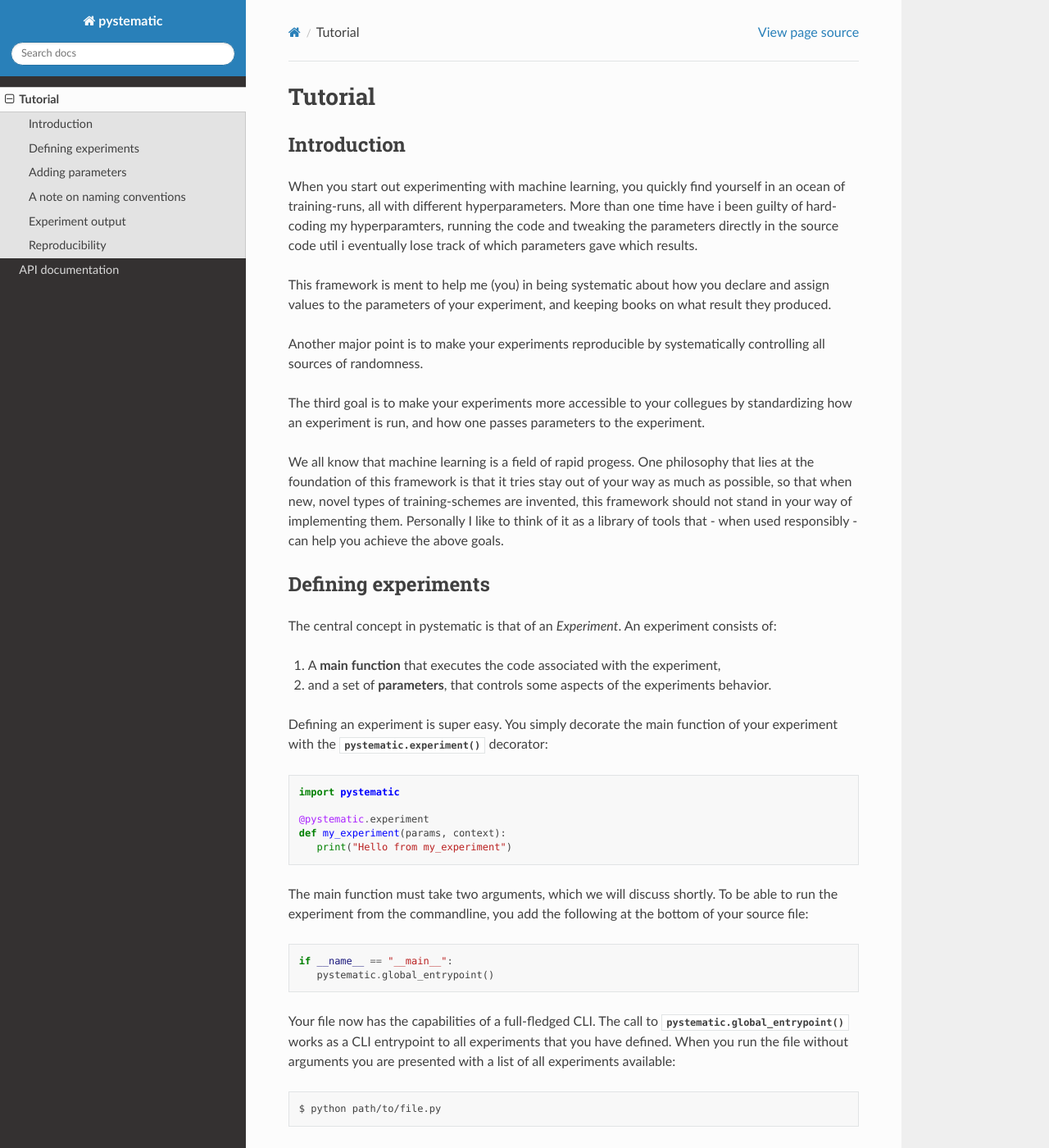
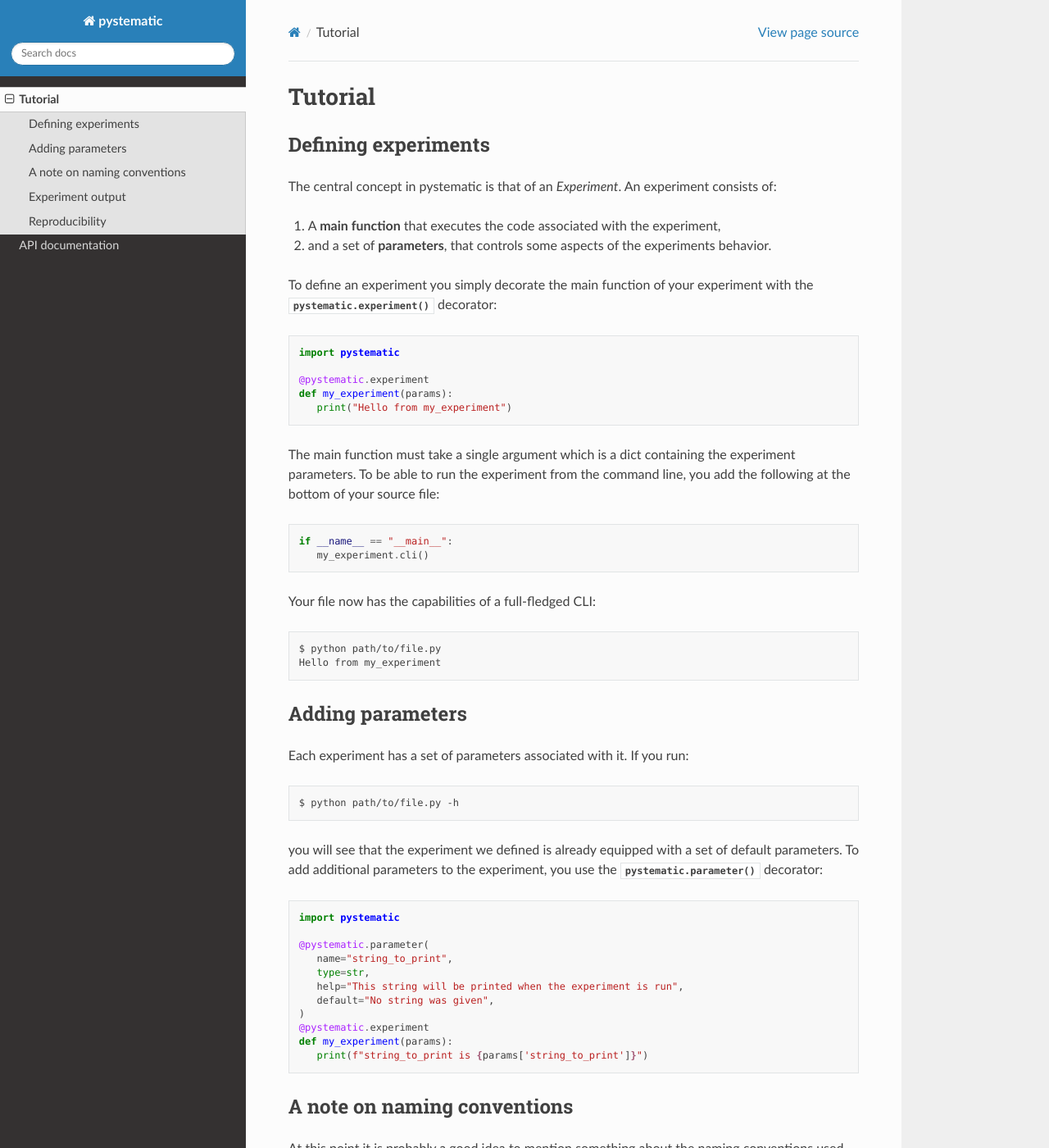
Before and after one commit to evalldor/pystematic, a Sphinx documentation site: the page built from docs/source/tutorial.rst, in a window 1280 px wide and 1400 px high. Shown: the whole window at 82% size. Built offline with Sphinx 7.4.7 and the Read the Docs theme 2.0.0, drawn with Linux system fonts in a browser that asks for light colours; some of the changed text lies outside the part shown.

```diff
--- a/docs/source/tutorial.rst
+++ b/docs/source/tutorial.rst
@@ -1,32 +1,32 @@
 Tutorial
 ========
 
-Introduction
-------------
+.. Introduction
+.. ------------
 
-When you start out experimenting with machine learning, you quickly find
-yourself in an ocean of training-runs, all with different hyperparameters. More
-than one time have i been guilty of hard-coding my hyperparamters, running the
-code and tweaking the parameters directly in the source code util i eventually
-lose track of which parameters gave which results.
+.. When you start out experimenting with machine learning, you quickly find
+.. yourself in an ocean of training-runs, all with different hyperparameters. More
+.. than one time have i been guilty of hard-coding my hyperparamters, running the
+.. code and tweaking the parameters directly in the source code util i eventually
+.. lose track of which parameters gave which results.
 
-This framework is ment to help me (you) in being systematic about how you declare and
-assign values to the parameters of your experiment, and keeping books on what
-result they produced.
+.. This framework is ment to help me (you) in being systematic about how you declare and
+.. assign values to the parameters of your experiment, and keeping books on what
+.. result they produced.
 
-Another major point is to make your experiments reproducible by systematically
-controlling all sources of randomness.
+.. Another major point is to make your experiments reproducible by systematically
+.. controlling all sources of randomness.
 
-The third goal is to make your experiments more accessible to your collegues by
-standardizing how an experiment is run, and how one passes parameters to the
-experiment.
+.. The third goal is to make your experiments more accessible to your collegues by
+.. standardizing how an experiment is run, and how one passes parameters to the
+.. experiment.
 
-We all know that machine learning is a field of rapid progess. One philosophy
-that lies at the foundation of this framework is that it tries stay out of your
-way as much as possible, so that when new, novel types of training-schemes are
-invented, this framework should not stand in your way of implementing them.
-Personally I like to think of it as a library of tools that - when used
-responsibly - can help you achieve the above goals.
+.. We all know that machine learning is a field of rapid progess. One philosophy
+.. that lies at the foundation of this framework is that it tries stay out of your
+.. way as much as possible, so that when new, novel types of training-schemes are
+.. invented, this framework should not stand in your way of implementing them.
+.. Personally I like to think of it as a library of tools that - when used
+.. responsibly - can help you achieve the above goals.
 
 
 Defining experiments
@@ -40,43 +40,33 @@
 #. and a set of **parameters**, that controls some aspects of the experiments
    behavior.
 
-Defining an experiment is super easy. You simply decorate the main function of
+To define an experiment you simply decorate the main function of
 your experiment with the :func:`pystematic.experiment` decorator:
 
-.. code-block::
+.. code-block:: python
 
    import pystematic
 
    @pystematic.experiment
-   def my_experiment(params, context):
+   def my_experiment(params):
       print("Hello from my_experiment")
 
-The main function must take two arguments, which we will discuss shortly. To be
-able to run the experiment from the commandline, you add the following at the
-bottom of your source file:
+The main function must take a single argument which is a dict containing the
+experiment parameters. To be able to run the experiment from the command line,
+you add the following at the bottom of your source file:
 
-.. code-block::
+.. code-block:: python
 
    if __name__ == "__main__":
-      pystematic.global_entrypoint()
+      my_experiment.cli()
 
 
-Your file now has the capabilities of a full-fledged CLI. The call to
-:func:`pystematic.global_entrypoint()` works as a CLI entrypoint to all
-experiments that you have defined. When you run the file without arguments you
-are presented with a list of all experiments available:
+Your file now has the capabilities of a full-fledged CLI:
+
 
 .. code-block:: bash
 
    $ python path/to/file.py
-
-
-
-To run a specific experiment, simply append its name to the commandline:
-
-.. code-block:: bash
-
-   $ python path/to/file.py my-experiment
    Hello from my_experiment
 
 
@@ -87,13 +77,13 @@
 
 .. code-block:: bash
 
-   $ python path/to/file.py my-experiment -h
+   $ python path/to/file.py -h
 
 you will see that the experiment we defined is already equipped with a set of
 default parameters. To add additional parameters to the experiment, you use the
 :func:`pystematic.parameter` decorator:
 
-.. code-block::
+.. code-block:: python
 
    import pystematic
 
```
Also changed, not shown: README.rst (+4 -4 lines), docs/source/apidoc.rst (+10 -10 lines), 3 other files.
